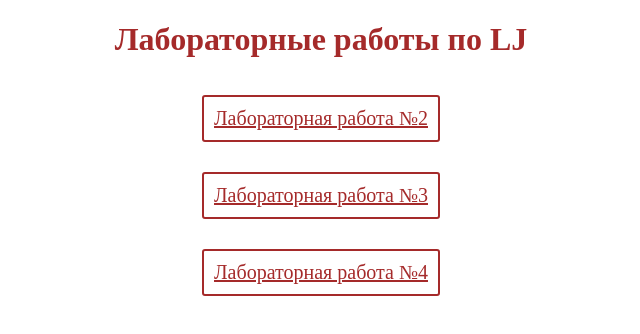
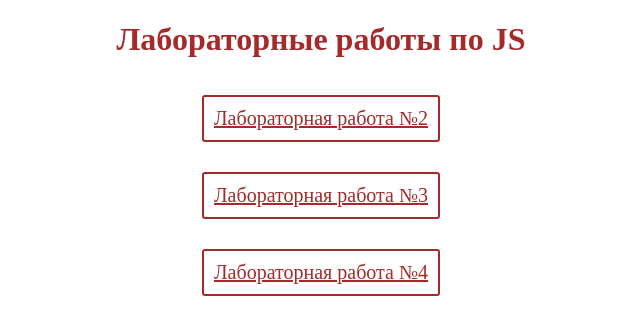
Before and after one commit to SacrumImp/SacrumImp.github.io, a plain HTML site: page index.html in a window 1280 px wide. Shown: the whole page, without its empty margins (319-959 px from the left). Drawn offline with Linux system fonts and the light colour scheme.

Commit message:
финальные изменения

```diff
--- a/index.html
+++ b/index.html
@@ -7,7 +7,7 @@
     </head>
 
     <body>
-        <h1 style="text-align: center; color: brown;">Лабораторные работы по LJ</h1>
+        <h1 style="text-align: center; color: brown;">Лабораторные работы по JS</h1>
         <div style="justify-content: space-around; display: flex; padding: 15px;">
             <a style="border: brown solid 2px; padding: 10px; font-size: 20px; border-radius: 3px; color: brown;" href="https://sacrumimp.github.io/Lab2_JS">Лабораторная работа №2</a>
         </div>
```
